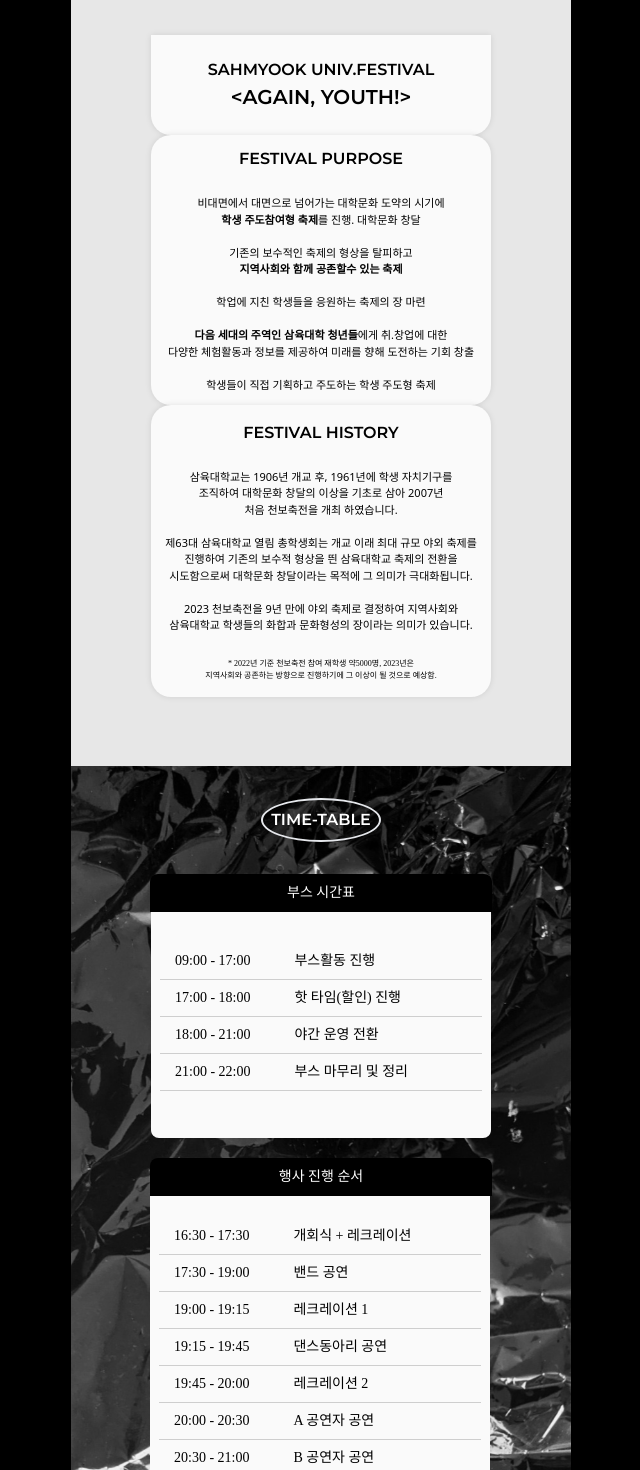
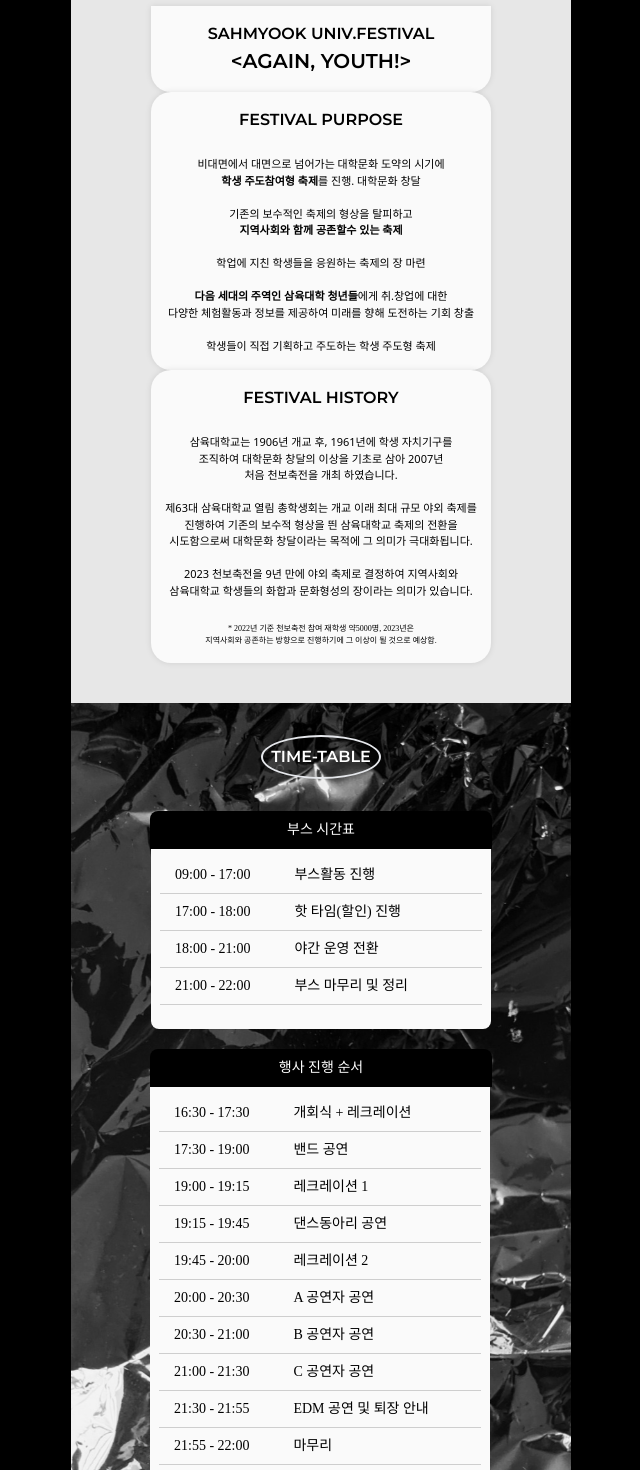
Before and after one commit to ovovvvvv/SYU-2023-FESTIVAL, a React (Vite) app: page / in a window 1280 px wide. Shown: the part 900-2370 px from the top of the page, without its empty margins (319-959 px from the left). Built offline with nearby package versions, Linux system fonts and the light colour scheme; a web font is replaced by a local one.

Commit message:
h-screen, height 삭제

```diff
--- a/src/pages/LineupPage.tsx
+++ b/src/pages/LineupPage.tsx
@@ -24,7 +24,7 @@ const LineupPage = () => {
   ];
 
   return (
-    <div className="h-full-screen flex flex-col justify-center bg-black h-screen ">
+    <div className="flex flex-col justify-center bg-black">
       <h1
         className="text-[#fff] text-[25px] flex justify-center my-6 underline underline-offset-8
         decoration-[#0026ff]"
--- a/src/pages/OutlinePage.tsx
+++ b/src/pages/OutlinePage.tsx
@@ -2,12 +2,9 @@ import { forwardRef, ForwardedRef } from 'react';
 
 const OutlinePage = forwardRef((_, ref: ForwardedRef<HTMLDivElement>) => {
   return (
-    <div
-      ref={ref}
-      className="flex flex-col justify-center bg-[#E7E7E7] h-screen"
-    >
+    <div ref={ref} className="flex flex-col justify-center bg-[#E7E7E7] py-10">
       <div className="flex flex-col items-center justify-center text-center">
-        <div className="flex flex-col justify-center w-[340px] h-[100px] rounded-b-[20px] bg-[#FAFAFA] shadow-[0px_0px_6px_0px_rgba(0,0,0,0.10)] ">
+        <div className="flex flex-col justify-center w-[340px] py-4 rounded-b-[20px] bg-[#FAFAFA] shadow-[0px_0px_6px_0px_rgba(0,0,0,0.10)] ">
           <p style={{ fontFamily: 'Montserrat, sans-serif', fontWeight: 600 }}>
             SAHMYOOK UNIV.FESTIVAL
           </p>
@@ -18,7 +15,7 @@ const OutlinePage = forwardRef((_, ref: ForwardedRef<HTMLDivElement>) => {
             &lt;AGAIN, YOUTH!&gt;
           </p>
         </div>
-        <div className="flex flex-col justify-center w-[340px] h-[270px] rounded-[20px] bg-[#FAFAFA] shadow-[0px_0px_6px_0px_rgba(0,0,0,0.10)]">
+        <div className="flex flex-col justify-center w-[340px] py-4 rounded-[20px] bg-[#FAFAFA] shadow-[0px_0px_6px_0px_rgba(0,0,0,0.10)]">
           <p style={{ fontFamily: 'Montserrat, sans-serif', fontWeight: 600 }}>
             FESTIVAL PURPOSE
           </p>
@@ -44,7 +41,7 @@ const OutlinePage = forwardRef((_, ref: ForwardedRef<HTMLDivElement>) => {
             학생들이 직접 기획하고 주도하는 학생 주도형 축제
           </p>
         </div>
-        <div className="outlineBox2 flex flex-col justify-center w-[340px] h-[292px] rounded-[20px] bg-[#FAFAFA] shadow-[0px_0px_6px_0px_rgba(0,0,0,0.10)]">
+        <div className="outlineBox2 flex flex-col justify-center w-[340px] py-4 rounded-[20px] bg-[#FAFAFA] shadow-[0px_0px_6px_0px_rgba(0,0,0,0.10)]">
           <p style={{ fontFamily: 'Montserrat, sans-serif', fontWeight: 600 }}>
             FESTIVAL HISTORY
           </p>
--- a/src/pages/TimeTablePage.tsx
+++ b/src/pages/TimeTablePage.tsx
@@ -4,10 +4,7 @@ import './TimeTablePage.css';
 
 const TimeTablePage = forwardRef((_, ref: ForwardedRef<HTMLDivElement>) => {
   return (
-    <div
-      ref={ref}
-      className="bg-timetable flex flex-col justify-center h-full-screen h-full"
-    >
+    <div ref={ref} className="bg-timetable flex flex-col justify-center">
       <div className="flex flex-col justify-center items-center ">
         <div
           className="text-[#fff] border-2 p-2 my-8"
@@ -17,13 +14,13 @@ const TimeTablePage = forwardRef((_, ref: ForwardedRef<HTMLDivElement>) => {
         </div>
 
         <div
-          className=" flex items-center justify-center text-sm w-[342px] h-[38px] rounded-t-lg bg-black text-[#fff] text-semibold"
+          className="flex items-center justify-center text-sm w-[342px] h-[38px] rounded-t-lg bg-black text-[#fff] text-semibold"
           style={{ fontFamily: 'Pretendard-Semibold' }}
         >
           부스 시간표
         </div>
         <div
-          className=" w-[340px] h-[226px] flex flex-col justify-center bg-[#FAFAFA] rounded-b-lg"
+          className="w-[340px] py-4 flex flex-col justify-center bg-[#FAFAFA] rounded-b-lg"
           style={{ fontFamily: 'Pretendard-Semibold' }}
         >
           <TimeTableBox time="09:00 - 17:00" activity="부스활동 진행" />
@@ -39,7 +36,7 @@ const TimeTablePage = forwardRef((_, ref: ForwardedRef<HTMLDivElement>) => {
             행사 진행 순서
           </div>
           <div
-            className="w-[340px] h-[430px] flex flex-col justify-center bg-[#FAFAFA] rounded-b-lg"
+            className="w-[340px] py-4 flex flex-col justify-center bg-[#FAFAFA] rounded-b-lg"
             style={{ fontFamily: 'Pretendard-Semibold' }}
           >
             <TimeTableBox time="16:30 - 17:30" activity="개회식 + 레크레이션" />
```
